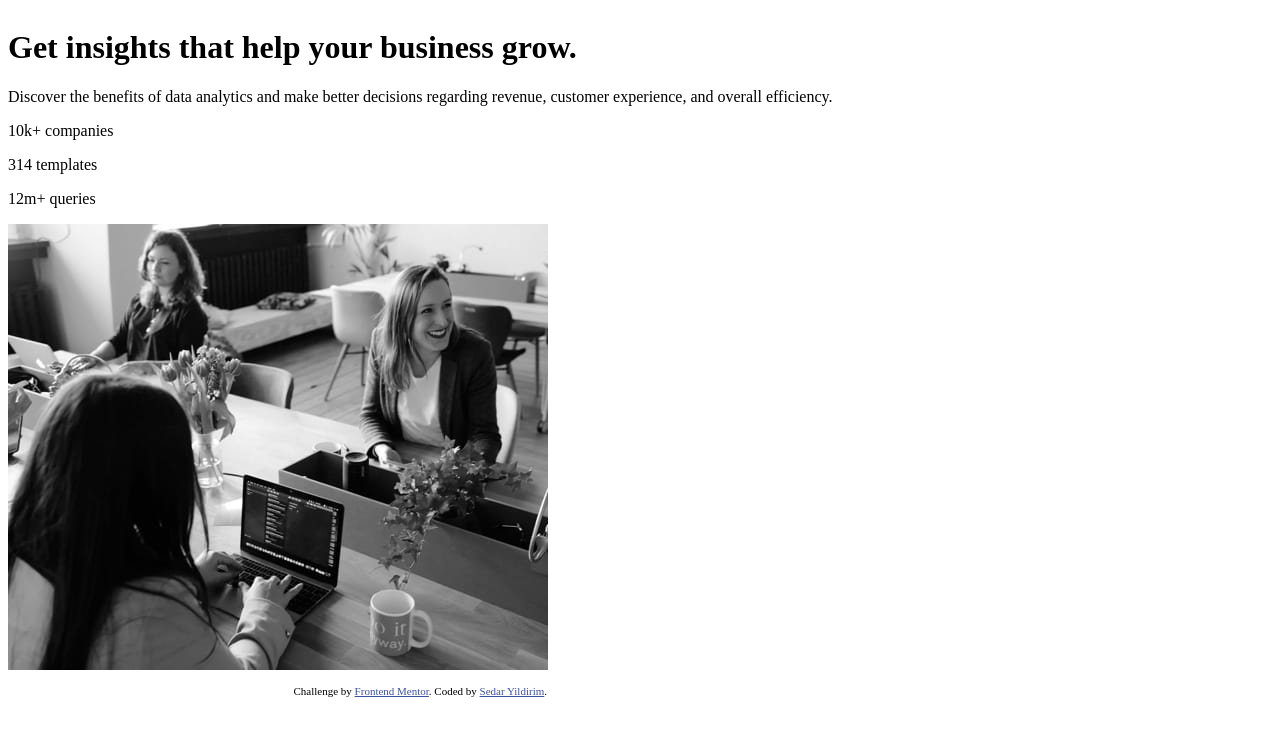
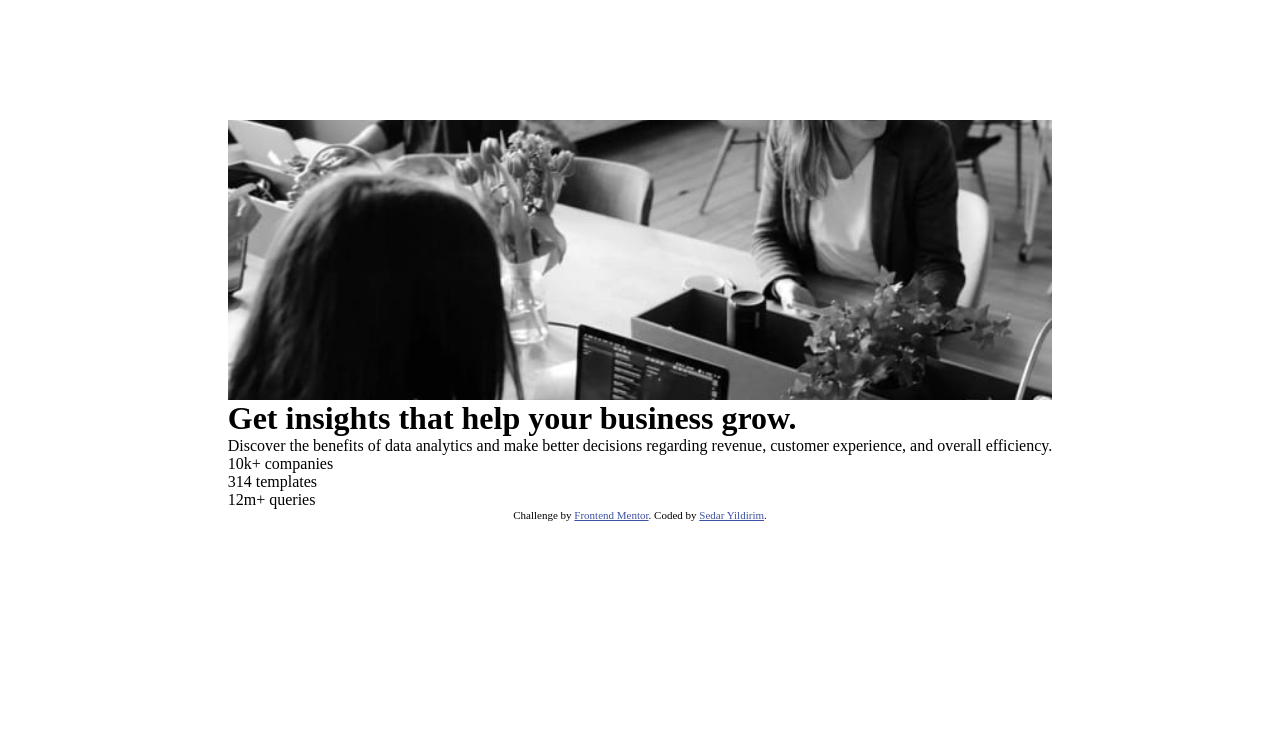
Before and after one commit to sedaryildirim/stats-preview-card-component, a plain HTML site: page index.html in a window 1280 px wide. Drawn offline with Linux system fonts and the light colour scheme.

Commit message:
cleaned up index.html, restarted styles.css

```diff
--- a/css/styles.css
+++ b/css/styles.css
@@ -9,13 +9,29 @@
     --ff-primary-400: 'Inter', sans-serif; /* cta */
     --ff-primary-700: 'Inter', sans-serif; /* bold cta */
     --ff-accent-400: 'Lexend Deca', sans-serif; /* body text */
-
 }
 
-.container { /* sets container as flex item with row view */
-    display: flex;
-    flex-direction: row;
-}
+* {
+    padding: 0;
+    margin: 0;
+    box-sizing: border-box;
+  }
+
+  body {
+    min-width: 375px;
+    background: var(--clr-primary-30);
+    height: 80vh;
+    display: grid;
+    place-items: center;;
+  }
+
+.hero-image-container {
+    background: url('/images/image-header-mobile.jpg') no-repeat center center/cover;
+    width: 100%;
+    height: 280px;
+    position: relative;
+    overflow: hidden;
+  }
 
 /* responsive start */
 
--- a/index.html
+++ b/index.html
@@ -19,14 +19,13 @@
 
 <body>
   <main>
-    <div class="container">
+    <div class="main-container">
 
-      <div>
-        <div>
+      <div class="card-container">
+        <div class="hero-image-container"></div>
+        <div class="card-contents">
           <header>
-            <div>
             <h1>Get insights that help your business grow.</h1>
-            </div>
           </header>
 
           <div>
@@ -38,14 +37,6 @@
             <p>314 templates</p>
             <p>12m+ queries</p>
           </div>
-
-          <div>
-            <!-- <picture>
-              <source media="((max-width: 1440px" srcset="/images/image-header-desktop.jpg">
-              <source media="(max-width: 500px)" srcset="/images/image-mobile-desktop.jpg">
-              <img src="/images/image-header-desktop.jpg" alt="">
-            </picture> -->
-            <img src="/images/image-header-desktop.jpg" alt="">
         </div>
 
         <div class="attribution">
@@ -55,7 +46,6 @@
           </p>
         </div>
       </div>
-      </div>
 
     </div>
   </main>
```
Lines whose indentation alone changed are shown as unchanged.
